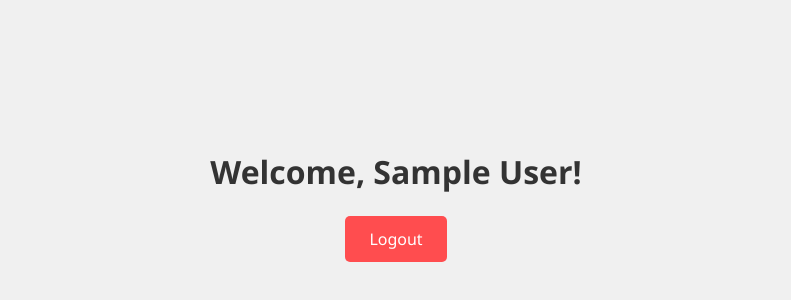
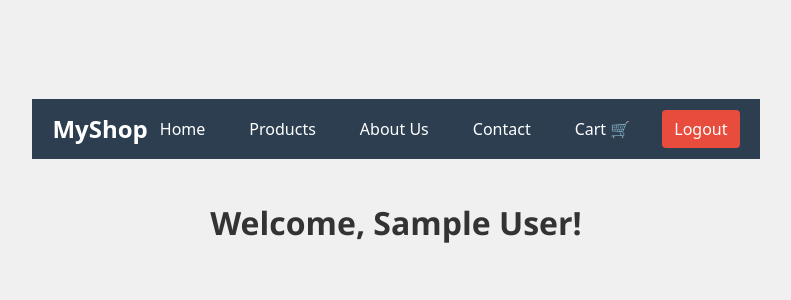
Before and after one commit to GouthamSomaraju/E-Commerce-Website, a React (Vite) app: page /home in a window 1280 px wide. Shown: the part 206-506 px from the top of the page, without its empty margins (244-1035 px from the left). Built offline with nearby package versions, Linux system fonts and the light colour scheme; no server answers; sample sign-in values are in the browser's storage.

Commit message:
Navbar Components

```diff
--- a/src/App.jsx
+++ b/src/App.jsx
@@ -2,19 +2,26 @@ import React from "react";
 import { BrowserRouter as Router, Routes, Route } from "react-router-dom";
 import Login from "./components/Login";
 import Signup from "./components/Signup";
+import Home from "./components/Home";
+import Products from "./components/Products";
+import About from "./components/About";
+import Contact from "./components/Contact";
+import Cart from "./components/Cart";
 import { ToastContainer } from "react-toastify";
 import "react-toastify/dist/ReactToastify.css";
-import Home from "./components/Home";
 
 const App = () => {
   return (
     <Router>
-      {/* Toasts are globally available for all pages */}
       <ToastContainer position="top-right" autoClose={3000} hideProgressBar />
       <Routes>
         <Route path="/" element={<Signup />} />
         <Route path="/login" element={<Login />} />
         <Route path="/home" element={<Home />} />
+        <Route path="/products" element={<Products />} />
+        <Route path="/about" element={<About />} />
+        <Route path="/contact" element={<Contact />} />
+        <Route path="/cart" element={<Cart />} />
       </Routes>
     </Router>
   );
--- /dev/null
+++ b/src/components/About.jsx
@@ -0,0 +1,16 @@
+import React from "react";
+import Navbar from "./navbar";
+
+const About = () => {
+  return (
+    <>
+      <Navbar />
+      <div style={{ padding: "20px" }}>
+        <h2>About Us</h2>
+        <p>Company info and mission statement.</p>
+      </div>
+    </>
+  );
+};
+
+export default About;
--- /dev/null
+++ b/src/components/Cart.jsx
@@ -0,0 +1,16 @@
+import React from "react";
+import Navbar from "./navbar";
+
+const Cart = () => {
+  return (
+    <>
+      <Navbar />
+      <div style={{ padding: "20px" }}>
+        <h2>Shopping Cart</h2>
+        <p>Your selected items will appear here.</p>
+      </div>
+    </>
+  );
+};
+
+export default Cart;
--- /dev/null
+++ b/src/components/Contact.jsx
@@ -0,0 +1,16 @@
+import React from "react";
+import Navbar from "./navbar";
+
+const Contact = () => {
+  return (
+    <>
+      <Navbar />
+      <div style={{ padding: "20px" }}>
+        <h2>Contact Us</h2>
+        <p>Contact form or contact details go here.</p>
+      </div>
+    </>
+  );
+};
+
+export default Contact;
--- a/src/components/Home.jsx
+++ b/src/components/Home.jsx
@@ -1,7 +1,8 @@
 import React, { useEffect, useState } from "react";
 import { auth } from "./firebase";
-import { onAuthStateChanged, signOut } from "firebase/auth";
+import { onAuthStateChanged } from "firebase/auth";
 import { useNavigate } from "react-router-dom";
+import Navbar from "./navbar";
 
 const Home = () => {
   const [user, setUser] = useState(null);
@@ -20,24 +21,18 @@ const Home = () => {
     return () => unsubscribe();
   }, [navigate]);
 
-  const handleLogout = async () => {
-    try {
-      await signOut(auth);
-    } catch (error) {
-      console.error("Logout failed:", error);
-    }
-  };
-
   if (!user) {
     return <p>Loading...</p>;
   }
 
   return (
-    <div style={styles.container}>
-      <h1 style={styles.welcomeText}>Welcome, {user.displayName || user.email || "User"}!</h1>
-      <button style={styles.logoutBtn} onClick={handleLogout}>
-        Logout
-      </button>
+    <div>
+      <Navbar />
+      <div style={styles.container}>
+        <h1 style={styles.welcomeText}>
+          Welcome, {user.displayName || user.email || "User"}!
+        </h1>
+      </div>
     </div>
   );
 };
@@ -49,20 +44,9 @@ const styles = {
     fontFamily: "'Segoe UI', Tahoma, Geneva, Verdana, sans-serif",
   },
   welcomeText: {
-    marginBottom: "20px",
+    marginTop: "20px",
     color: "#333",
-  },
-  logoutBtn: {
-    backgroundColor: "#ff4d4f",
-    color: "white",
-    border: "none",
-    padding: "12px 24px",
-    borderRadius: "5px",
-    fontSize: "16px",
-    cursor: "pointer",
-    transition: "background-color 0.3s ease",
   },
 };
 
-
 export default Home;
--- /dev/null
+++ b/src/components/Navbar.css
@@ -0,0 +1,45 @@
+.navbar {
+  display: flex;
+  justify-content: space-between;
+  align-items: center;
+  background-color: #2c3e50;
+  padding: 10px 20px;
+  color: white;
+}
+
+.logo {
+  font-size: 24px;
+  font-weight: bold;
+  cursor: pointer;
+}
+
+.nav-links {
+  display: flex;
+  gap: 20px;
+  align-items: center;
+}
+
+.nav-links span {
+  cursor: pointer;
+  padding: 8px 12px;
+  border-radius: 4px;
+  transition: background 0.3s;
+}
+
+.nav-links span:hover {
+  background-color: #34495e;
+}
+
+.logout-btn {
+  background-color: #e74c3c;
+  border: none;
+  color: white;
+  padding: 8px 12px;
+  border-radius: 4px;
+  cursor: pointer;
+  transition: background 0.3s;
+}
+
+.logout-btn:hover {
+  background-color: #c0392b;
+}
--- /dev/null
+++ b/src/components/Products.jsx
@@ -0,0 +1,16 @@
+import React from "react";
+import Navbar from "./navbar";
+
+const Products = () => {
+  return (
+    <>
+      <Navbar />
+      <div style={{ padding: "20px" }}>
+        <h2>Products Page</h2>
+        <p>List of products will appear here.</p>
+      </div>
+    </>
+  );
+};
+
+export default Products;
--- /dev/null
+++ b/src/components/navbar.jsx
@@ -0,0 +1,34 @@
+import React from "react";
+import { useNavigate } from "react-router-dom";
+import { auth } from "./firebase";
+import { signOut } from "firebase/auth";
+import "./Navbar.css"; // Create this file for styling
+
+const Navbar = () => {
+  const navigate = useNavigate();
+
+  const handleLogout = async () => {
+    try {
+      await signOut(auth);
+      navigate("/login");
+    } catch (error) {
+      console.error("Logout failed:", error);
+    }
+  };
+
+  return (
+    <nav className="navbar">
+      <div className="logo" onClick={() => navigate("/home")}>MyShop</div>
+      <div className="nav-links">
+        <span onClick={() => navigate("/home")}>Home</span>
+        <span onClick={() => navigate("/products")}>Products</span>
+        <span onClick={() => navigate("/about")}>About Us</span>
+        <span onClick={() => navigate("/contact")}>Contact</span>
+        <span onClick={() => navigate("/cart")}>Cart 🛒</span>
+        <button className="logout-btn" onClick={handleLogout}>Logout</button>
+      </div>
+    </nav>
+  );
+};
+
+export default Navbar;
```
